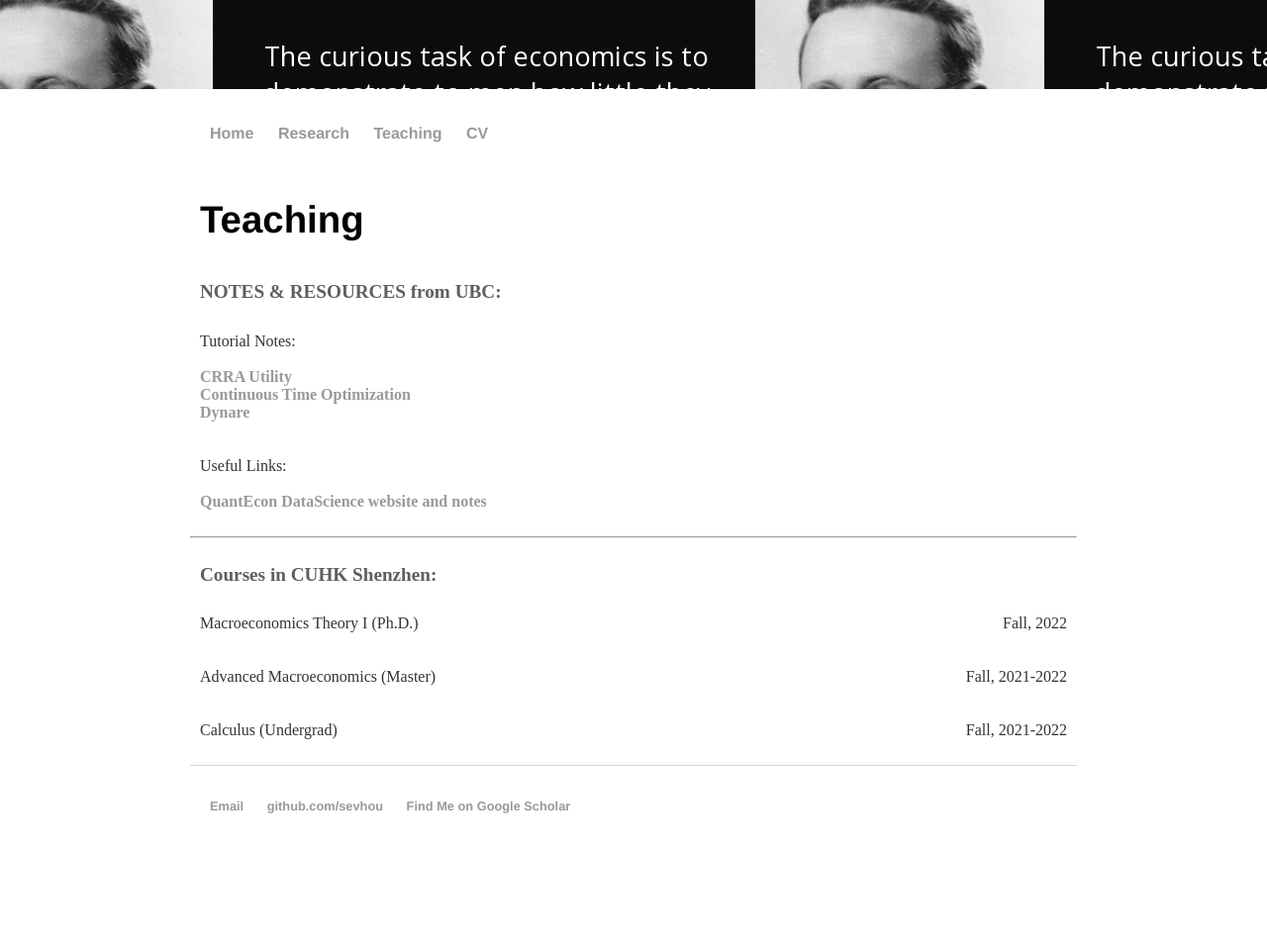
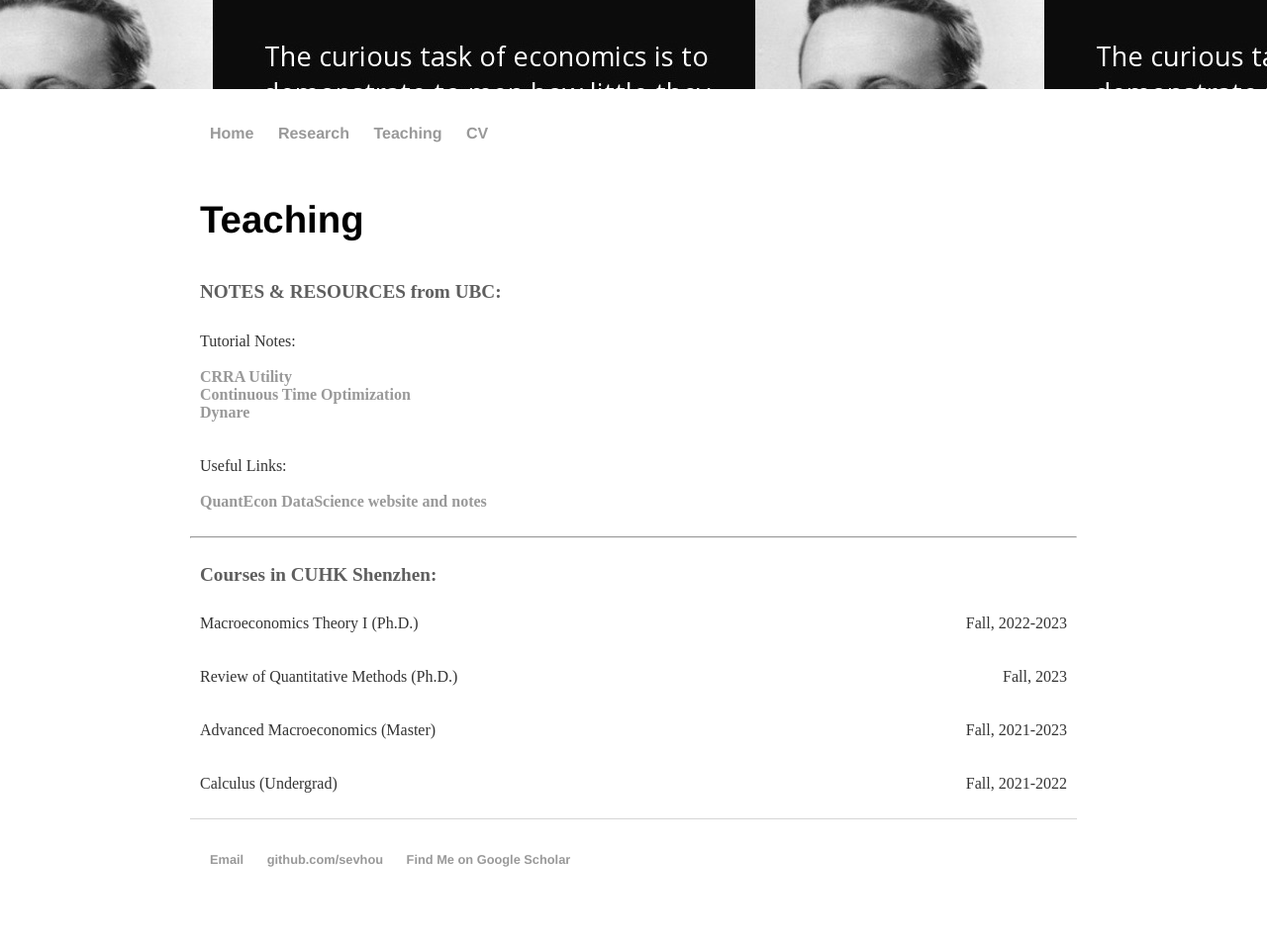
Before and after one commit to sevhou/sevhou.github.io, a Jekyll site: the page built from teaching/index.html, in a window 1280 px wide. Shown: the whole page at 99% size. Built offline with Jekyll 4.4.1, drawn with Linux system fonts in a browser that asks for light colours; before the commit the page ends 902 px from its top, so only the background shows below that.

Commit message:
Update index.html

```diff
--- a/teaching/index.html
+++ b/teaching/index.html
@@ -28,11 +28,15 @@ title: Teaching
    <h2>Courses in CUHK Shenzhen:</h2>
 
        <p style="text-align:left;">Macroeconomics Theory I (Ph.D.)       &nbsp;&nbsp;&nbsp;&nbsp;&nbsp;&nbsp;&nbsp;&nbsp;&nbsp;&nbsp;&nbsp;&nbsp;&nbsp;&nbsp;&nbsp;        <span style="float:right;">
-        Fall, 2022
+        Fall, 2022-2023
+    </span>
+	       </p>
+	<p style="text-align:left;">Review of Quantitative Methods (Ph.D.)       &nbsp;&nbsp;&nbsp;&nbsp;&nbsp;&nbsp;&nbsp;&nbsp;&nbsp;&nbsp;&nbsp;&nbsp;&nbsp;&nbsp;&nbsp;        <span style="float:right;">
+        Fall, 2023
     </span>
 	       </p>
        <p style="text-align:left;">Advanced Macroeconomics (Master)     &nbsp;&nbsp;&nbsp;&nbsp;&nbsp;&nbsp;&nbsp;&nbsp;&nbsp;&nbsp;&nbsp;&nbsp;&nbsp;&nbsp;&nbsp;         <span style="float:right;">
-	       Fall, 2021-2022
+	       Fall, 2021-2023
 	       </span>
 	       </p>
        <p style="text-align:left;">Calculus (Undergrad)                  &nbsp;&nbsp;&nbsp;&nbsp;&nbsp;&nbsp;&nbsp;&nbsp;&nbsp;&nbsp;&nbsp;&nbsp;&nbsp;&nbsp;&nbsp;        <span style="float:right;">
```
